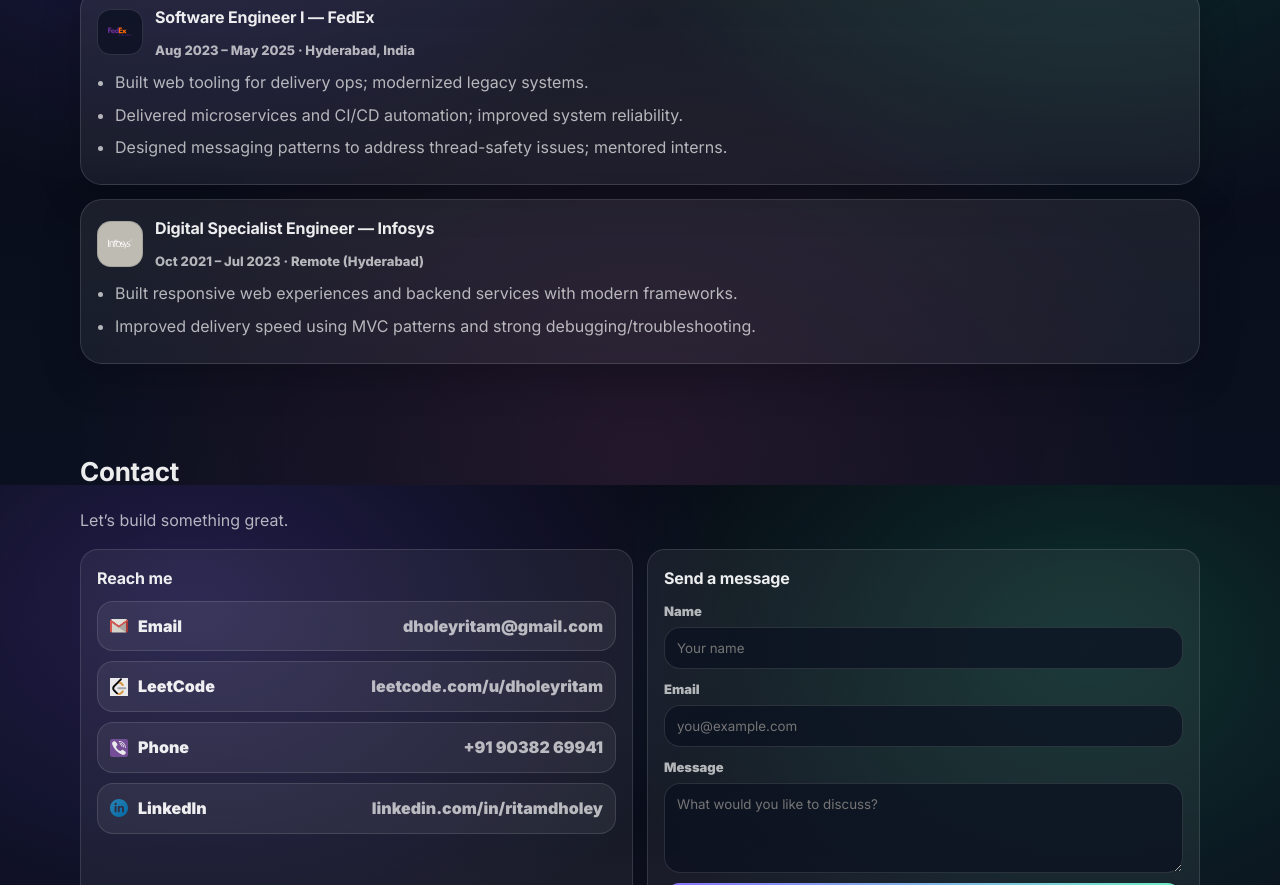
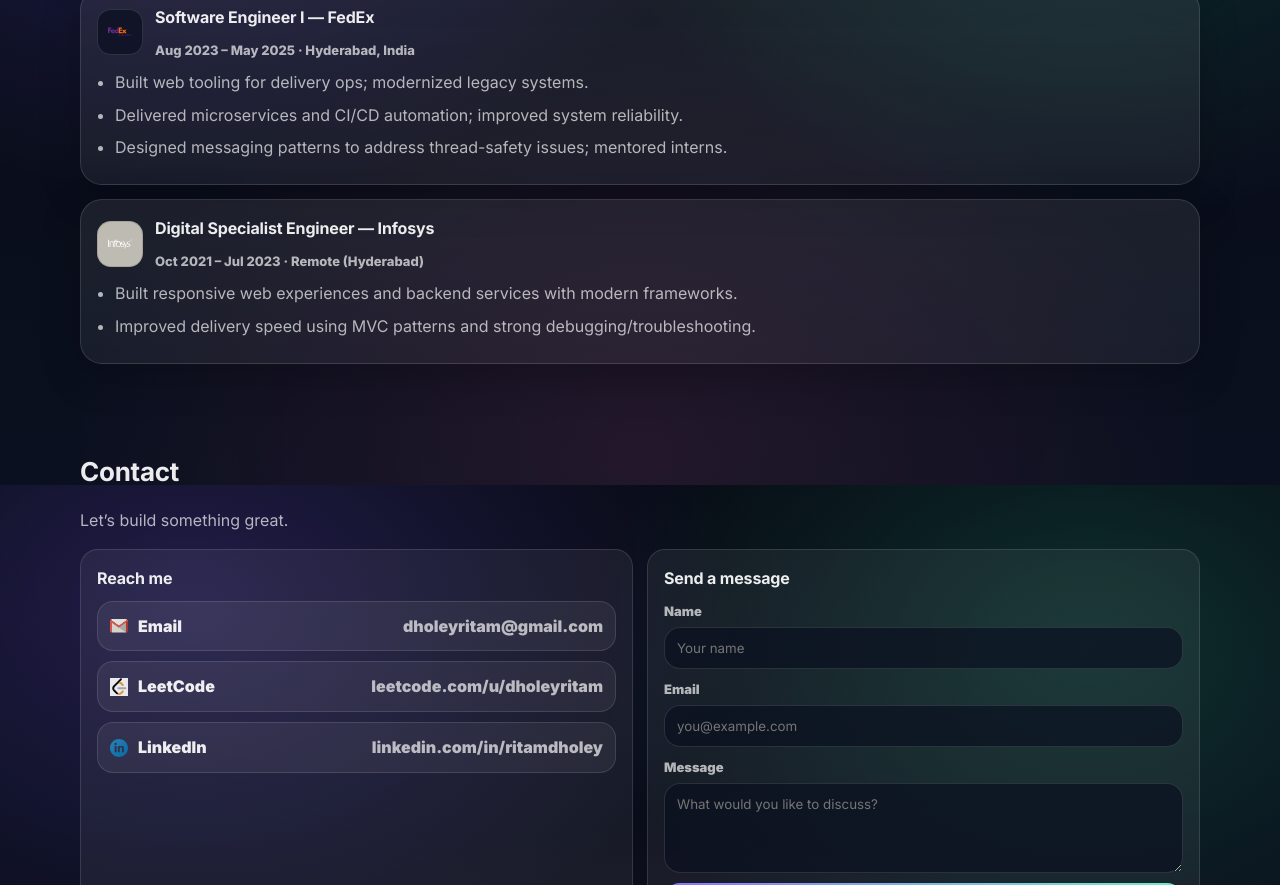
Before and after one commit to SkyR3sS/PortfolioV2, a plain HTML site: page index.html in a window 1280 px wide. Shown: the part 1915-2800 px from the top of the page. Drawn offline with Linux system fonts and the light colour scheme.

Commit message:
Remove phone contact links from index.html
Removed phone contact links from the index.html file.

```diff
--- a/index.html
+++ b/index.html
@@ -93,10 +93,6 @@
             <a class="chip chip--icon" href="https://linkedin.com/in/ritamdholey" target="_blank" rel="noreferrer" aria-label="LinkedIn">
               <img class="chip__icon" src="assets/linkedin.svg" alt="" aria-hidden="true" />
               <span class="chip__text">LinkedIn</span>
-            </a>
-            <a class="chip chip--icon" href="tel:+919038269941" aria-label="Phone">
-              <img class="chip__icon" src="assets/call.svg" alt="" aria-hidden="true" />
-              <span class="chip__text">+91 90382 69941</span>
             </a>
           </div>
 
@@ -306,13 +302,6 @@
                 </span>
                 <span class="muted">leetcode.com/u/dholeyritam</span>
               </a>
-              <a class="contact__item" href="tel:+919038269941">
-                <span class="contact__left">
-                  <img class="contact__icon" src="assets/call.svg" alt="" aria-hidden="true" />
-                  <span>Phone</span>
-                </span>
-                <span class="muted">+91 90382 69941</span>
-              </a>
               <a class="contact__item" href="https://linkedin.com/in/ritamdholey" target="_blank" rel="noreferrer">
                 <span class="contact__left">
                   <img class="contact__icon" src="assets/linkedin.svg" alt="" aria-hidden="true" />
```
